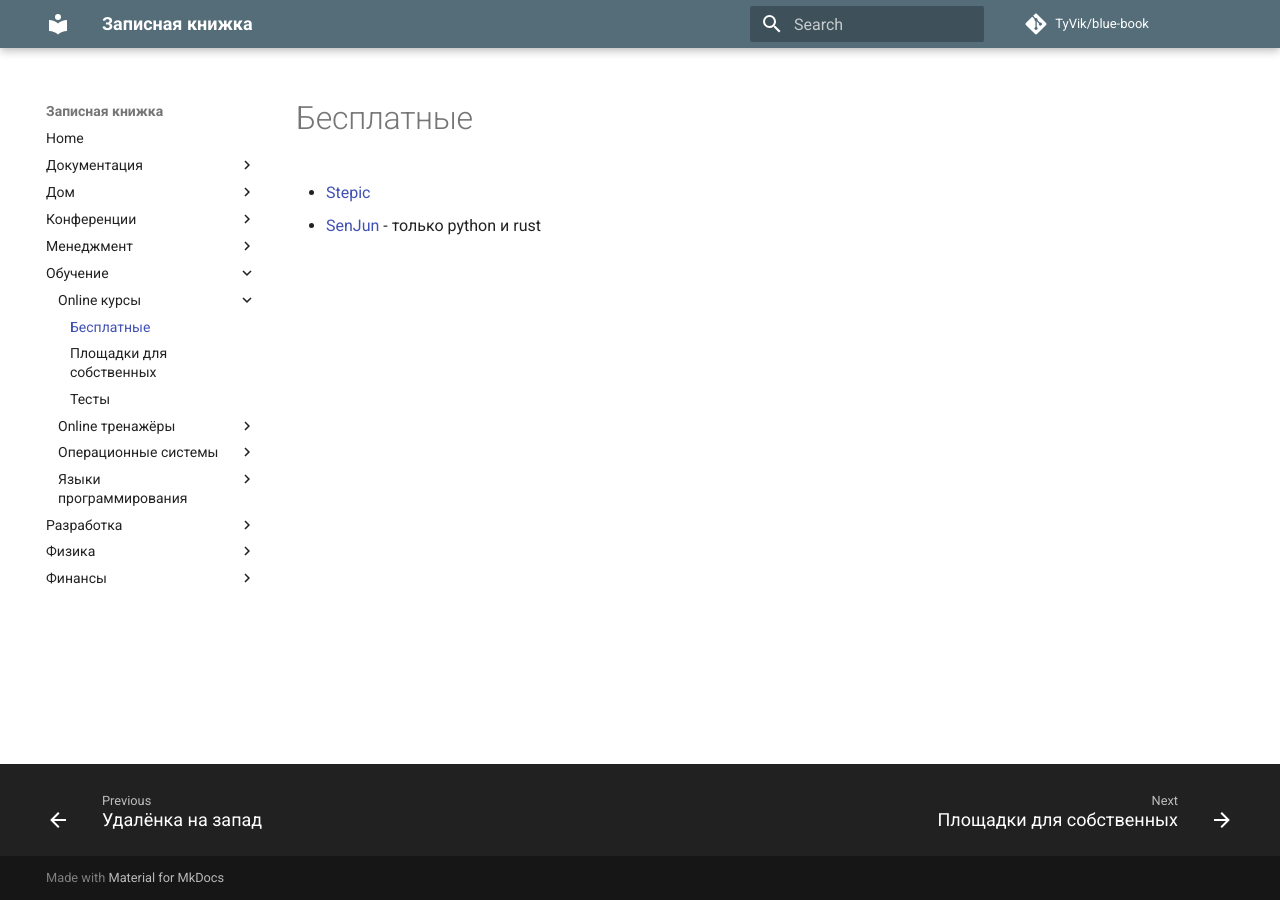
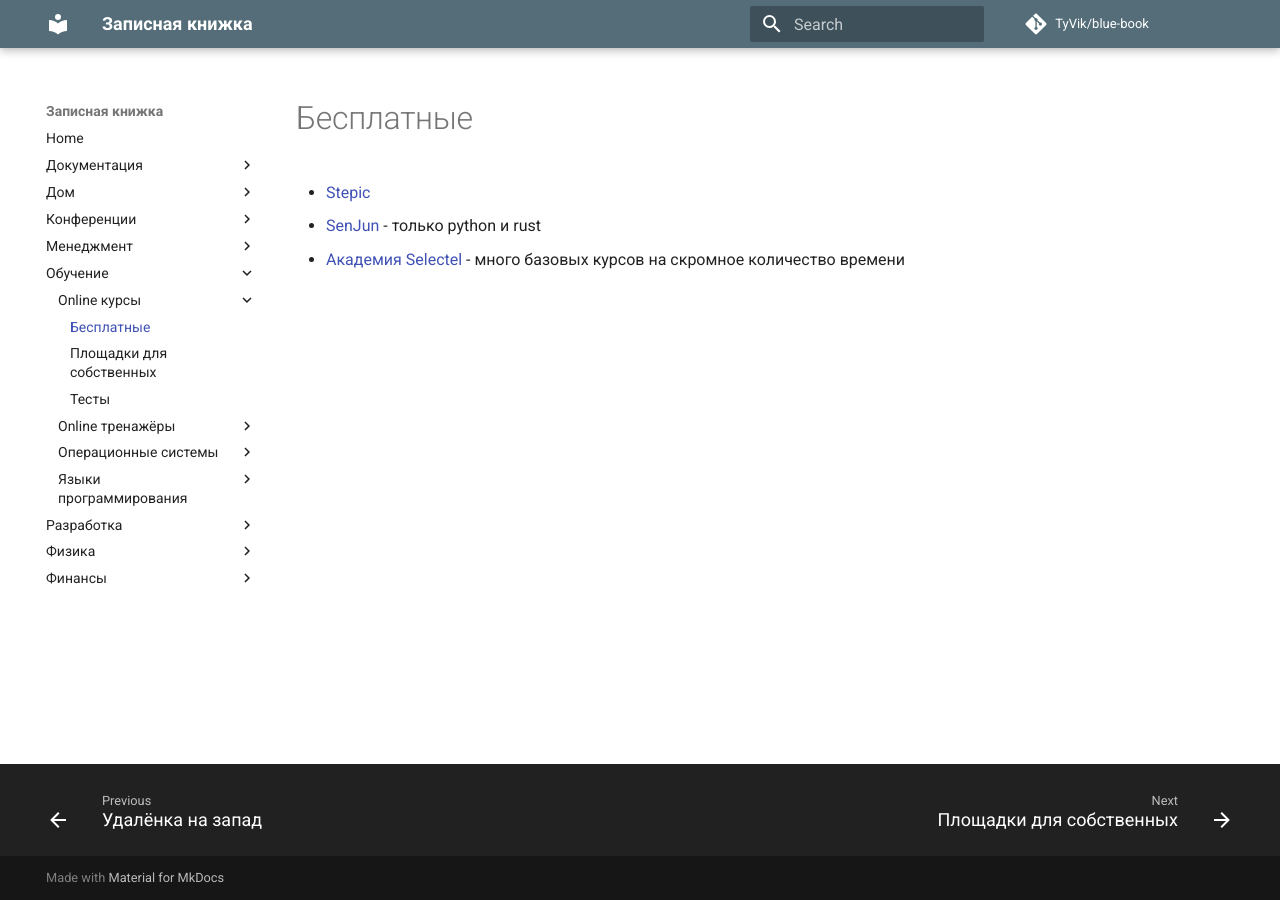
Before and after one commit to TyVik/blue-book, an MkDocs documentation site: the page built from docs/Обучение/Online курсы/Бесплатные.md, in a window 1280 px wide. Built offline with MkDocs 1.6.1 and Material for MkDocs 9.7.7, drawn with Linux system fonts in a browser that asks for light colours; comment, search, counter and statistics services are not loaded.

Commit message:
Add some articles.

```diff
--- a/docs/Обучение/Online курсы/Бесплатные.md
+++ b/docs/Обучение/Online курсы/Бесплатные.md
@@ -1,2 +1,3 @@
 - [Stepic](https://stepik.org/catalog/search?free=true)
 - [SenJun](https://senjun.ru/) - только python и rust
+- [Академия Selectel](https://selectel.ru/blog/courses/) - много базовых курсов на скромное количество времени
```
Also changed, not shown: docs/Разработка/Бэкенд/C++/UB.md (added, +1 -0 lines), 1 other file.
